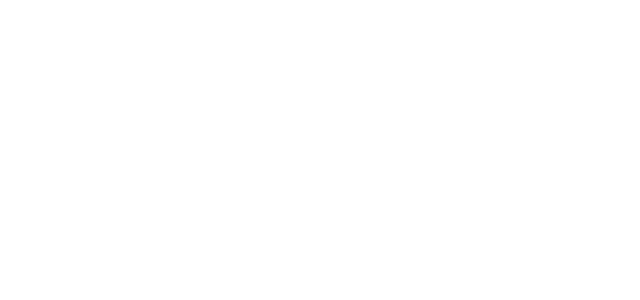
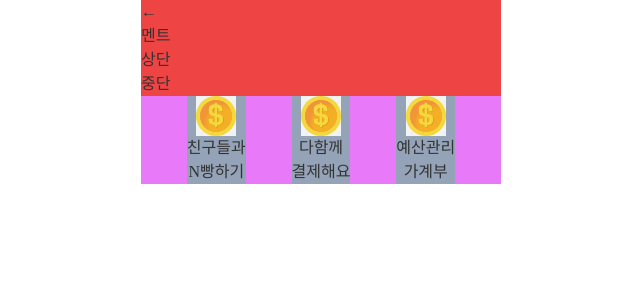
Before and after one commit to seoh77/Trabean, a React (Create React App) app in the folder frontend/: page /travel-account in a window 1280 px wide. Before the commit this address had no page. Shown: the top 300 px of the page, without its empty margins (319-959 px from the left). Built offline with nearby package versions, Linux system fonts and the light colour scheme; a web font is replaced by a local one.

Commit message:
feat : 여행통장 메인 페이지 설정

```diff
--- a/frontend/src/App.tsx
+++ b/frontend/src/App.tsx
@@ -2,6 +2,7 @@ import React from "react";
 import { Routes, Route } from "react-router-dom";
 import PaymentList from "./pages/PaymentPage/PaymentPage.PaymentList";
 import PaymentPage from "./pages/PaymentPage/PaymentPage";
+import TravelAccountPage from "./pages/TravelAccount/TravelAccountPage";
 
 function App() {
   return (
@@ -9,6 +10,8 @@ function App() {
       <Routes>
         <Route path="/payment/qr" element={<PaymentPage />} />
         <Route path="/payment/list" element={<PaymentList />} />
+
+        <Route path="/travel-account" element={<TravelAccountPage />} />
       </Routes>
     </div>
   );
--- /dev/null
+++ b/frontend/src/pages/TravelAccount/TravelAccountPage.tsx
@@ -0,0 +1,42 @@
+import React from "react";
+
+import test from "../../assets/test.png";
+
+const TravelAccountPage: React.FC = () => (
+  <div className="h-full bg-red-500">
+    <div>
+      <div>←</div>
+      <div>멘트</div>
+    </div>
+
+    <div>상단</div>
+
+    <div>중단</div>
+
+    <div className="flex justify-evenly bg-fuchsia-400">
+      <div className="flex flex-col items-center bg-slate-400">
+        <div>
+          <img className="w-10 h-10" src={test} alt="이미지1" />
+        </div>
+        <div>친구들과</div>
+        <div>N빵하기</div>
+      </div>
+      <div className="flex flex-col items-center bg-slate-400">
+        <div>
+          <img className="w-10 h-10" src={test} alt="이미지2" />
+        </div>
+        <div>다함께</div>
+        <div>결제해요</div>
+      </div>
+      <div className="flex flex-col items-center bg-slate-400">
+        <div>
+          <img className="w-10 h-10" src={test} alt="이미지3" />
+        </div>
+        <div>예산관리</div>
+        <div>가계부</div>
+      </div>
+    </div>
+  </div>
+);
+
+export default TravelAccountPage;
```
Also changed, not shown: frontend/src/assets/test.png (added).
